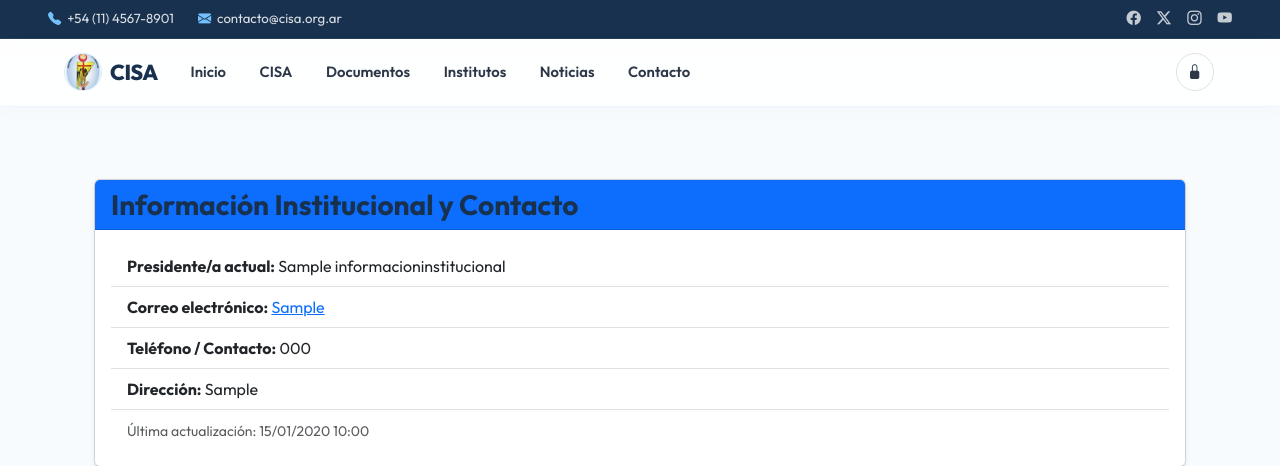
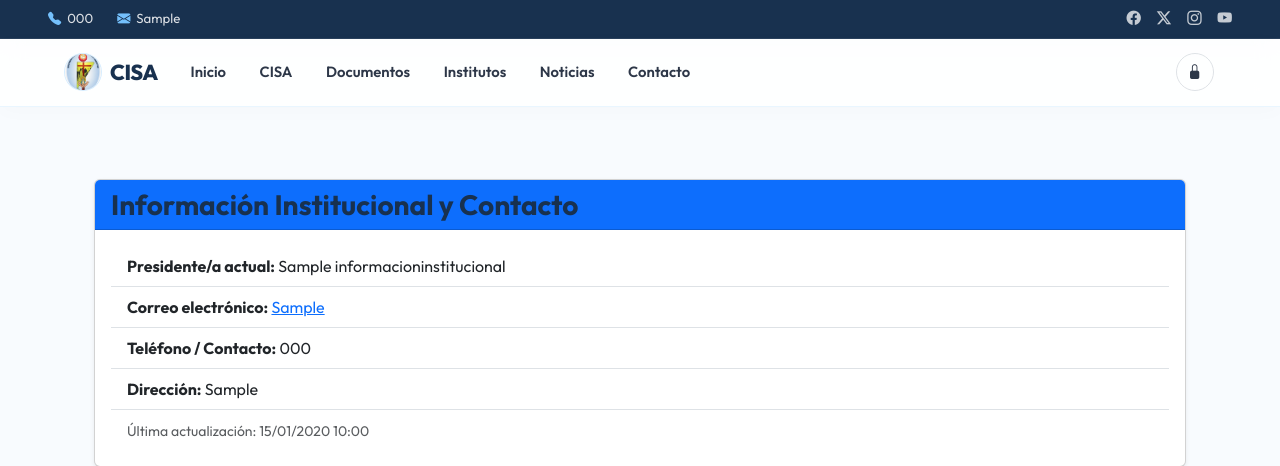
Before and after one commit to rjsoloaga/CISA, a Django app: page /institucional/ in a window 1280 px wide. Shown: the top 466 px of the page. Run offline with Django 5.2, Linux system fonts and the light colour scheme; tables that the repository leaves empty hold one stand-in row (values such as "Sample post"); parts of the project's set-up code (start-up, migrations or seed data) failed here and were passed over; some web fonts are replaced.

Commit message:
feat(institucional): enlace de contacto en navbar y context processor para datos globales

```diff
--- a/core/settings.py
+++ b/core/settings.py
@@ -83,7 +83,9 @@ TEMPLATES = [
                 'django.template.context_processors.request',
                 'django.contrib.auth.context_processors.auth',
                 'django.contrib.messages.context_processors.messages',
+                'institucional.context_processors.contacto_institucional',  # Context processor para información institucional
             ],
+
         },
     },
 ]
--- /dev/null
+++ b/institucional/context_processors.py
@@ -0,0 +1,6 @@
+from .models import InformacionInstitucional
+
+def contacto_institucional(request):
+    return {
+        'institucional_global': InformacionInstitucional.objects.first()
+    }
--- a/templates/layouts/base.html
+++ b/templates/layouts/base.html
@@ -38,8 +38,8 @@
     <div class="top-utility-bar d-none d-md-block">
         <div class="container-fluid px-4 px-md-5 d-flex justify-content-between align-items-center">
             <div class="contact-info d-flex gap-4">
-                <span><i class="bi bi-telephone-fill"></i> +54 (11) 4567-8901</span>
-                <span><i class="bi bi-envelope-fill"></i> contacto@cisa.org.ar</span>
+                <span><i class="bi bi-telephone-fill"></i> {{ institucional_global.telefono|default:"+54 (11) 4567-8901" }}</span>
+                <span><i class="bi bi-envelope-fill"></i> {{ institucional_global.correo|default:"contacto@cisa.org.ar" }}</span>
             </div>
             <div class="social-links d-flex gap-3">
                 <a href="#" class="social-icon-link"><i class="bi bi-facebook"></i></a>
@@ -79,7 +79,7 @@
                         <a class="nav-link" href="{% url 'news:noticias_listar' %}#noticias">Noticias</a>
                     </li>
                     <li class="nav-item">
-                        <a class="nav-link" href="{% url 'news:contacto' %}">Contacto</a>
+                        <a class="nav-link" href="{% url 'detalle_institucional' %}">Contacto</a>
                     </li>
                     {% if user.is_authenticated %}
                         {% if user.is_staff %}
```
